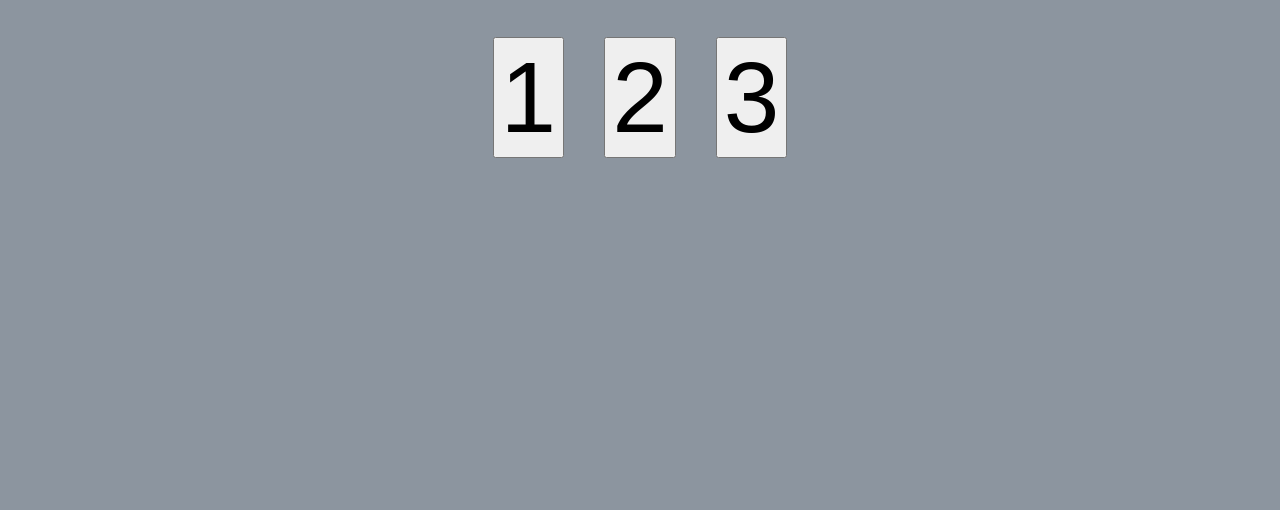
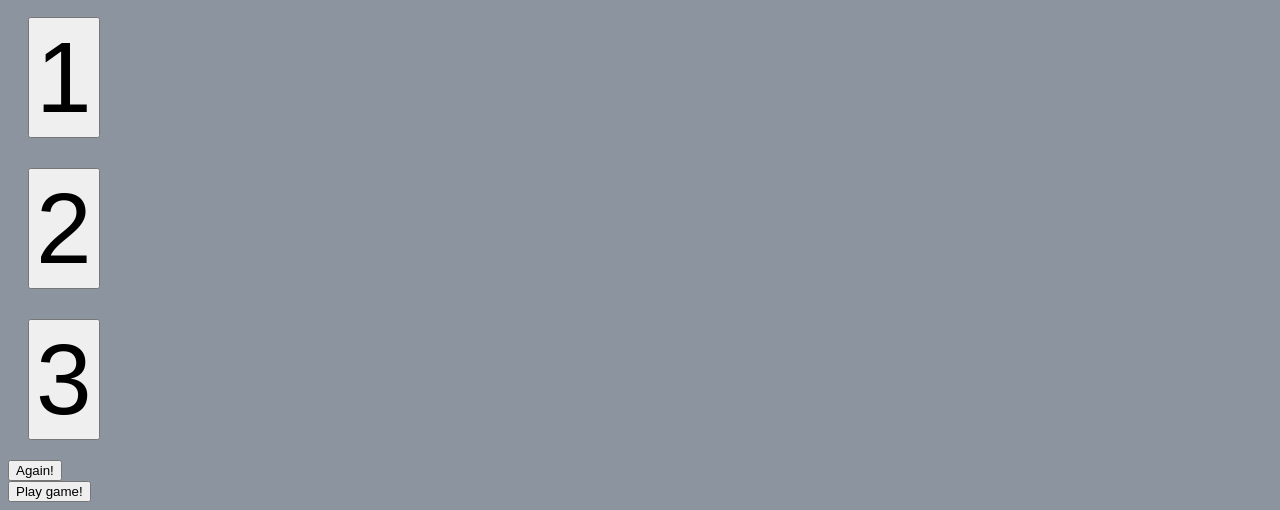
Before and after one commit to AndersenMattias/Nim---GameJs, a plain HTML site: page index.html in a window 1280 px wide. Shown: the part 438-948 px from the top of the page. Before the commit the page ends 800 px from the top, so only its background shows below. Drawn offline with Linux system fonts and the light colour scheme.

Commit message:
added container for btn play, again

```diff
--- a/index.html
+++ b/index.html
@@ -16,7 +16,7 @@
         <div class="player2">Player 2</div>
       </div>
       <span class="txtSticks">Take amount of sticks</span>
-      <div class="takeSticks-div">
+      <div class="takeSticks-container">
         <div class="btn btn-1">
           <button type="button" id="btn-1" class="btn" onclick="takeSticks(1)">
             1
@@ -31,7 +31,14 @@
           <button type="button" id="btn-3" class="btn" onclick="takeSticks(3)">
             3
           </button>
-          <br /><br />
+        </div>
+      </div>
+      <div class="container-3">
+        <div class="again-div">
+          <button id="again" type="button">Again!</button>
+        </div>
+        <div class="start-div">
+          <button id="play" type="button">Play game!</button>
         </div>
       </div>
     </div>
```
